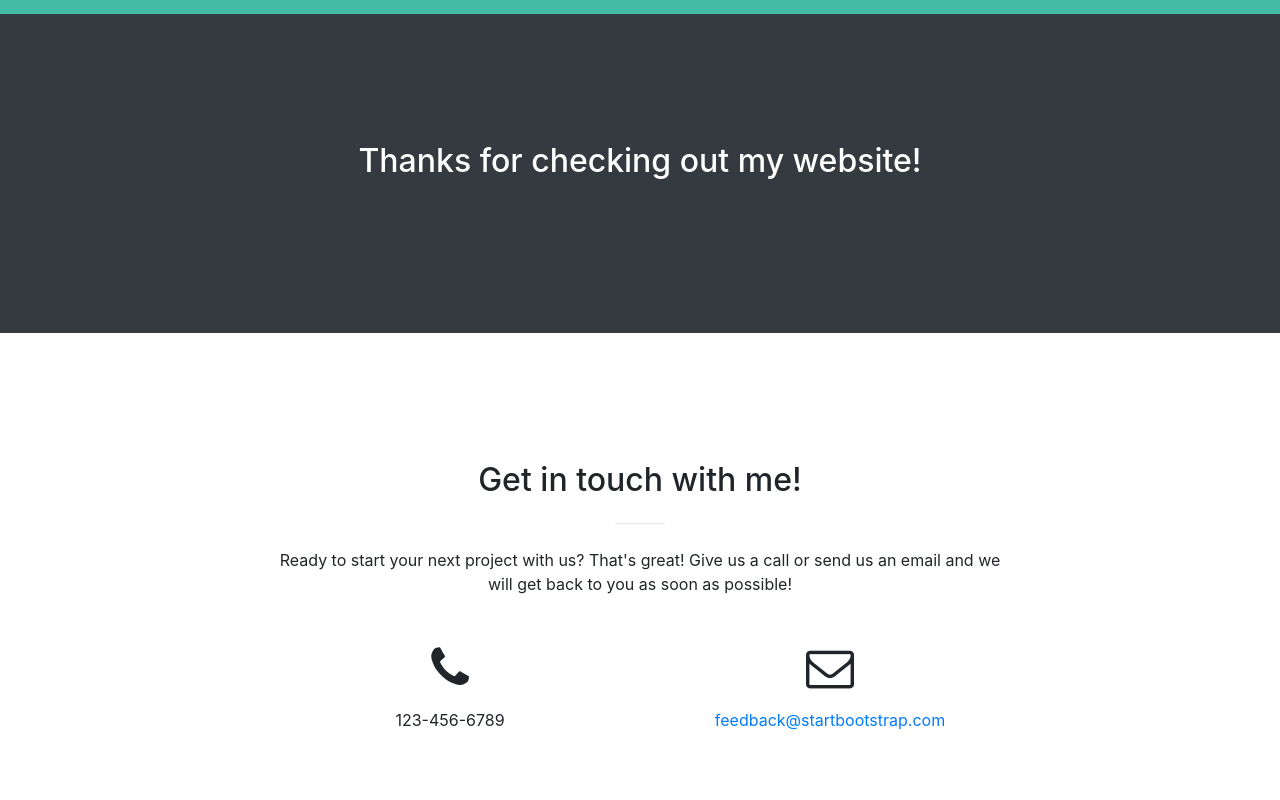
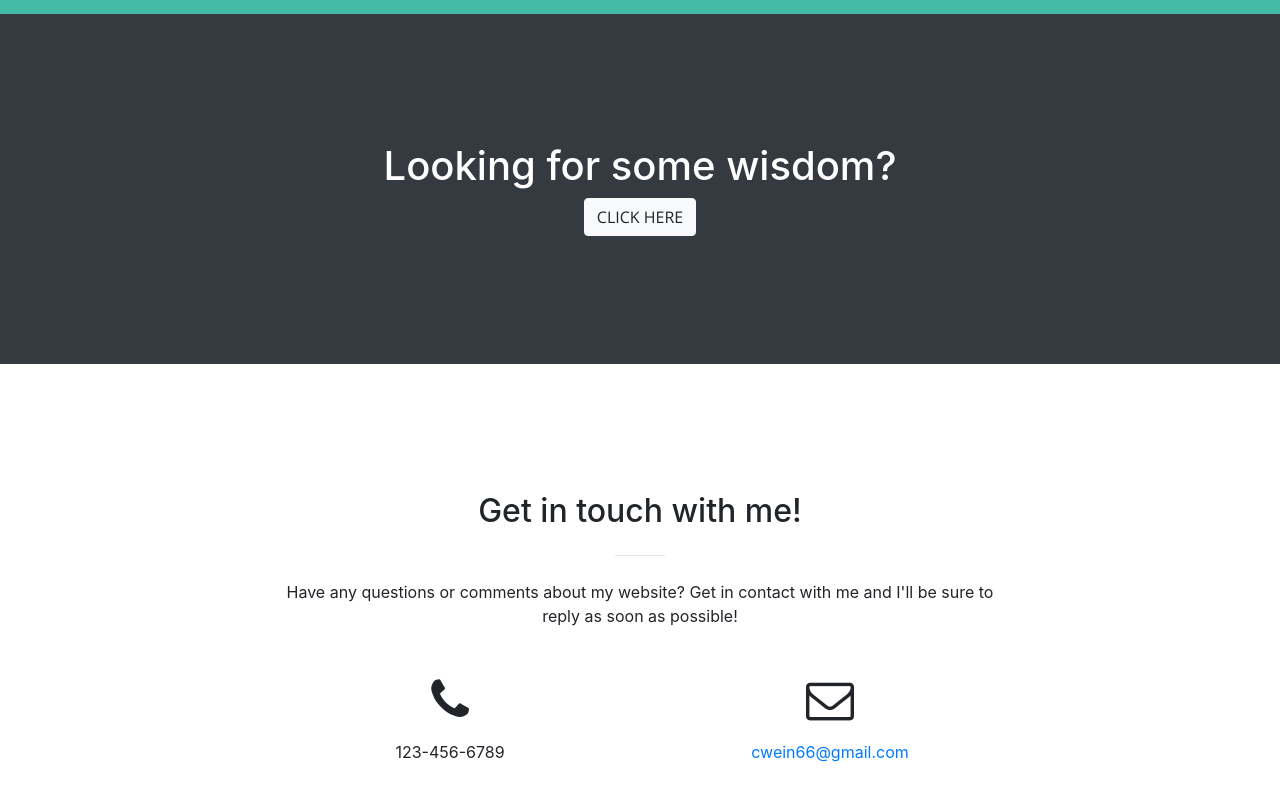
Before and after one commit to cdw66/cdw66.github.io, a website with bundled scripts: page index.html in a window 1280 px wide. Shown: the part 3801-4601 px from the top of the page. Built offline with nearby package versions, Linux system fonts and the light colour scheme.

Commit message:
Adding JavaScript Solution and Updates

```diff
--- a/index.html
+++ b/index.html
@@ -263,7 +263,10 @@
 
     <section class="bg-dark text-white">
       <div class="container text-center">
-        <h2 class="mb-4">Thanks for checking out my website!</h2>
+        <div class="fortune">
+          <h1>Looking for some wisdom?</h1>
+          <button type="button" class="btn btn-light btn-xl" onclick="getFortune(fortunes)">Click here</button>
+        </div>
       </div>
     </section>
 
@@ -273,7 +276,7 @@
           <div class="col-lg-8 mx-auto text-center">
             <h2 class="section-heading">Get in touch with me!</h2>
             <hr class="my-4">
-            <p class="mb-5">Ready to start your next project with us? That's great! Give us a call or send us an email and we will get back to you as soon as possible!</p>
+            <p class="mb-5">Have any questions or comments about my website? Get in contact with me and I'll be sure to reply as soon as possible!</p>
           </div>
         </div>
         <div class="row">
@@ -284,7 +287,7 @@
           <div class="col-lg-4 mr-auto text-center">
             <i class="fa fa-envelope-o fa-3x mb-3 sr-contact"></i>
             <p>
-              <a href="mailto:your-email@your-domain.com">feedback@startbootstrap.com</a>
+              <a href="mailto:cwein66@gmail.com">cwein66@gmail.com</a>
             </p>
           </div>
         </div>
@@ -301,7 +304,7 @@
     <script src="vendor/magnific-popup/jquery.magnific-popup.min.js"></script>
 
     <!-- Custom scripts for this template -->
-    <script src="js/creative.min.js"></script>
+    <script src="js/creative.js"></script>
 
   </body>
 
--- a/js/creative.js
+++ b/js/creative.js
@@ -73,3 +73,18 @@
   });
 
 })(jQuery); // End of use strict
+
+var fortunes = ["Good luck is the result of good planning.",
+               "Good things are being said about you.",
+               "Smiling often can make you look and feel younger.",
+               "Someone is speaking well of you.",
+               "The time is right to make new friends.",
+               "You will inherit some money or a small piece of land.",
+               "Your life will be happy and peaceful.",
+               "A friend is a present you give yourself."];
+
+function getFortune(fortunes) {
+  var num = Math.random() * fortunes.length-1;
+  var index = parseInt(num)
+  window.alert(fortunes[index]);
+}
```
